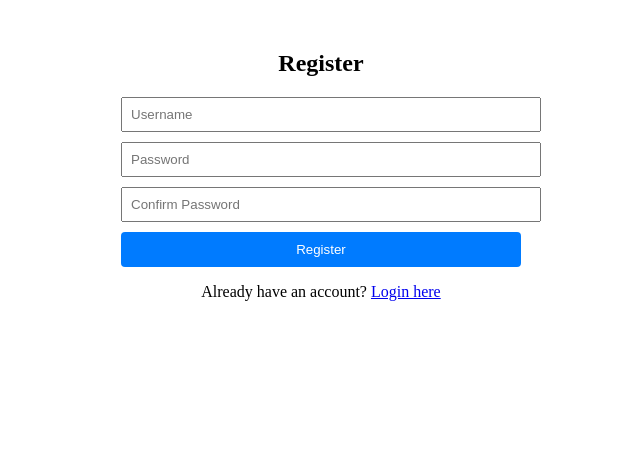
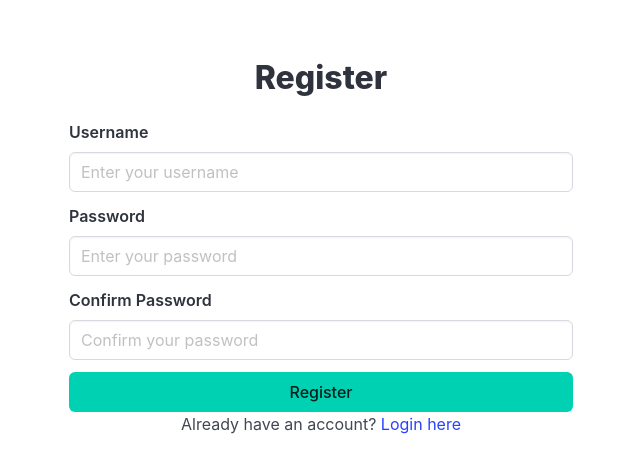
Before and after one commit to Millpaw/EngineBase-Project2, a React (Vite) app: page /register in a window 1280 px wide. Shown: the top 472 px of the page, without its empty margins (319-959 px from the left). Built offline with nearby package versions, Linux system fonts and the light colour scheme.

Commit message:
added bulma to repo, styled login/register pages-jacob

```diff
--- a/client/src/main.tsx
+++ b/client/src/main.tsx
@@ -1,6 +1,7 @@
 import React from 'react'
 import ReactDOM from 'react-dom/client'
 import App from './App'
+import "bulma/css/bulma.min.css"
 
 ReactDOM.createRoot(document.getElementById('root')!).render(
   <React.StrictMode>
--- a/client/src/pages/login-page.tsx
+++ b/client/src/pages/login-page.tsx
@@ -33,47 +33,52 @@ const LoginPage: React.FC = () => {
   };
 
   return (
-    // TODO: ADD BULMA CSS TO MAKE IT LOOK BETTER
-    <div style={{ maxWidth: "400px", margin: "50px auto", textAlign: "center" }}>
-      <h2>Login</h2>
+    <div className="container">
+      <div className="section">
+        <div className="column is-half is-offset-one-quarter">
+          <h2 className="title is-3 has-text-centered">Login</h2>
           <form onSubmit={handleLogin}>
-        <div style={{ marginBottom: "10px" }}>
+            <div className="field">
+              <label className="label">Username</label>
+              <div className="control">
                 <input
+                  className="input"
                   type="text"
-            placeholder="Username"
+                  placeholder="Enter your username"
                   value={username}
                   onChange={(e) => setUsername(e.target.value)}
-            style={{ width: "100%", padding: "8px" }}
                 />
               </div>
-        <div style={{ marginBottom: "10px" }}>
+            </div>
+
+            <div className="field">
+              <label className="label">Password</label>
+              <div className="control">
                 <input
+                  className="input"
                   type="password"
-            placeholder="Password"
+                  placeholder="Enter your password"
                   value={password}
                   onChange={(e) => setPassword(e.target.value)}
-            style={{ width: "100%", padding: "8px" }}
                 />
               </div>
-        {error && <p style={{ color: "red" }}>{error}</p>}
-        <button
-          type="submit"
-          style={{
-            width: "100%",
-            padding: "10px",
-            backgroundColor: "#007BFF",
-            color: "#fff",
-            border: "none",
-            borderRadius: "4px",
-            cursor: "pointer",
-          }}
-        >
+            </div>
+
+            {error && <p className="has-text-danger">{error}</p>}
+
+            <div className="field">
+              <div className="control">
+                <button className="button is-primary is-fullwidth" type="submit">
                   Login
                 </button>
+              </div>
+            </div>
           </form>
-      <p>
+          <p className="has-text-centered">
             Don’t have an account? <a href="/register">Register here</a>
           </p>
+        </div>
+      </div>
     </div>
   );
 };
--- a/client/src/pages/register.tsx
+++ b/client/src/pages/register.tsx
@@ -36,57 +36,66 @@ const RegisterPage: React.FC = () => {
   };
 
   return (
-    // TODO: ADD BULMA CSS TO MAKE IT LOOK BETTER
-    <div style={{ maxWidth: "400px", margin: "50px auto", textAlign: "center" }}>
-      <h2>Register</h2>
+    <div className="container">
+      <div className="section">
+        <div className="column is-half is-offset-one-quarter">
+          <h2 className="title is-3 has-text-centered">Register</h2>
           <form onSubmit={handleRegister}>
-        <div style={{ marginBottom: "10px" }}>
+            <div className="field">
+              <label className="label">Username</label>
+              <div className="control">
                 <input
+                  className="input"
                   type="text"
-            placeholder="Username"
+                  placeholder="Enter your username"
                   value={username}
                   onChange={(e) => setUsername(e.target.value)}
-            style={{ width: "100%", padding: "8px" }}
                 />
               </div>
-        <div style={{ marginBottom: "10px" }}>
+            </div>
+
+            <div className="field">
+              <label className="label">Password</label>
+              <div className="control">
                 <input
+                  className="input"
                   type="password"
-            placeholder="Password"
+                  placeholder="Enter your password"
                   value={password}
                   onChange={(e) => setPassword(e.target.value)}
-            style={{ width: "100%", padding: "8px" }}
                 />
               </div>
-        <div style={{ marginBottom: "10px" }}>
+            </div>
+
+            <div className="field">
+              <label className="label">Confirm Password</label>
+              <div className="control">
                 <input
+                  className="input"
                   type="password"
-            placeholder="Confirm Password"
+                  placeholder="Confirm your password"
                   value={confirmPassword}
                   onChange={(e) => setConfirmPassword(e.target.value)}
-            style={{ width: "100%", padding: "8px" }}
                 />
               </div>
-        {error && <p style={{ color: "red" }}>{error}</p>}
-        {success && <p style={{ color: "green" }}>{success}</p>}
-        <button
-          type="submit"
-          style={{
-            width: "100%",
-            padding: "10px",
-            backgroundColor: "#007BFF",
-            color: "#fff",
-            border: "none",
-            borderRadius: "4px",
-            cursor: "pointer",
-          }}
-        >
+            </div>
+
+            {error && <p className="has-text-danger">{error}</p>}
+            {success && <p className="has-text-success">{success}</p>}
+
+            <div className="field">
+              <div className="control">
+                <button className="button is-primary is-fullwidth" type="submit">
                   Register
                 </button>
+              </div>
+            </div>
           </form>
-      <p>
+          <p className="has-text-centered">
             Already have an account? <a href="/login">Login here</a>
           </p>
+        </div>
+      </div>
     </div>
   );
 };
--- a/package.json
+++ b/package.json
@@ -13,6 +13,7 @@
   },
   "dependencies": {
     "axios": "^1.7.9",
+    "bulma": "^1.0.3",
     "dotenv": "^16.4.7",
     "express": "^4.21.2",
     "jwt-decode": "^4.0.0",
```
Also changed, not shown: 1 other file (tests, documents, lock files or other folders). Lines whose indentation alone changed are shown as unchanged.
